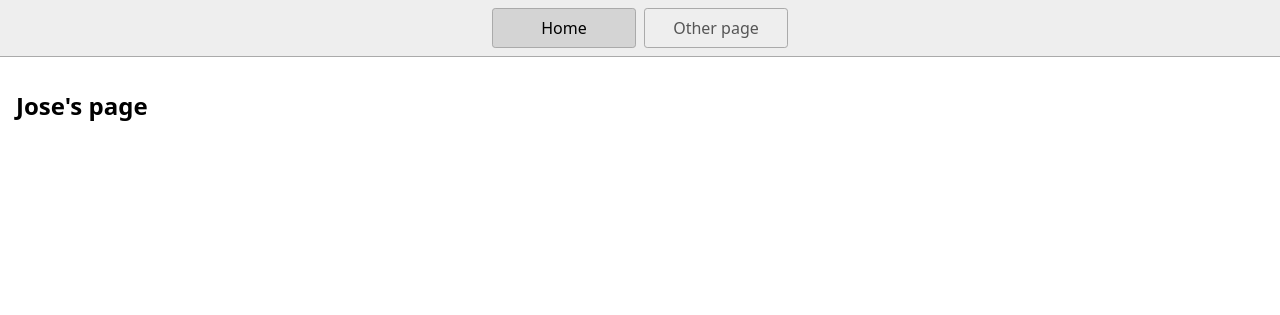
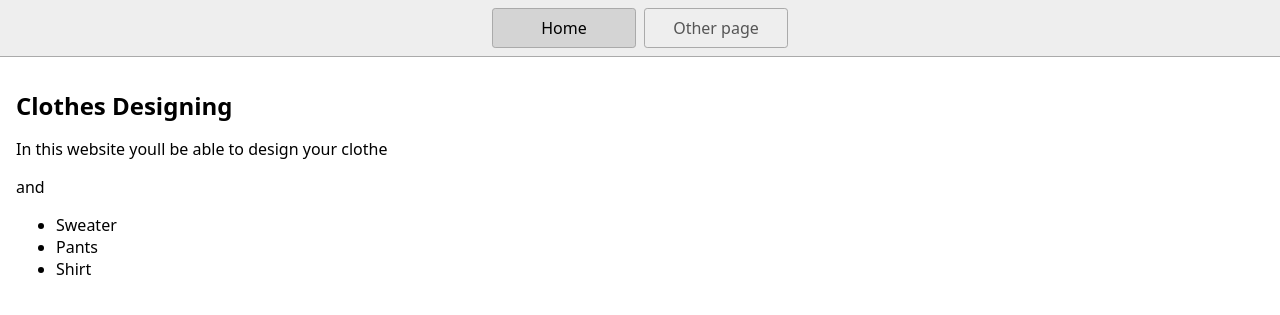
Before and after one commit to JC211065/GithubJC211065, a website: page index.html in a window 1280 px wide. Drawn offline with Linux system fonts and the light colour scheme.

Commit message:
Working on my home page

```diff
--- a/index.html
+++ b/index.html
@@ -1,7 +1,7 @@
 <!DOCTYPE html>
 <html lang="en">
   <head>
-    <title>Home</title>
+    <title>Clothes Designing</title>
     <meta charset="UTF-8" />
     <meta name="viewport" content="width=device-width" />
     <!--
@@ -17,7 +17,17 @@
       <a href="/page2.html">Other page</a>
     </nav>
     <main>
-      <h1>Jose's page</h1>
+      <h1>Clothes Designing</h1>
+      <p>In this website youll be able to design your clothe</p>and
+<ul>
+  <li>Sweater</li>
+  <li>Pants</li>
+  <li>Shirt</li>
+  <dt></dt>
+</ul>
     </main>
+    <div></div>
+
   </body>
 </html>
+<meta>
```
